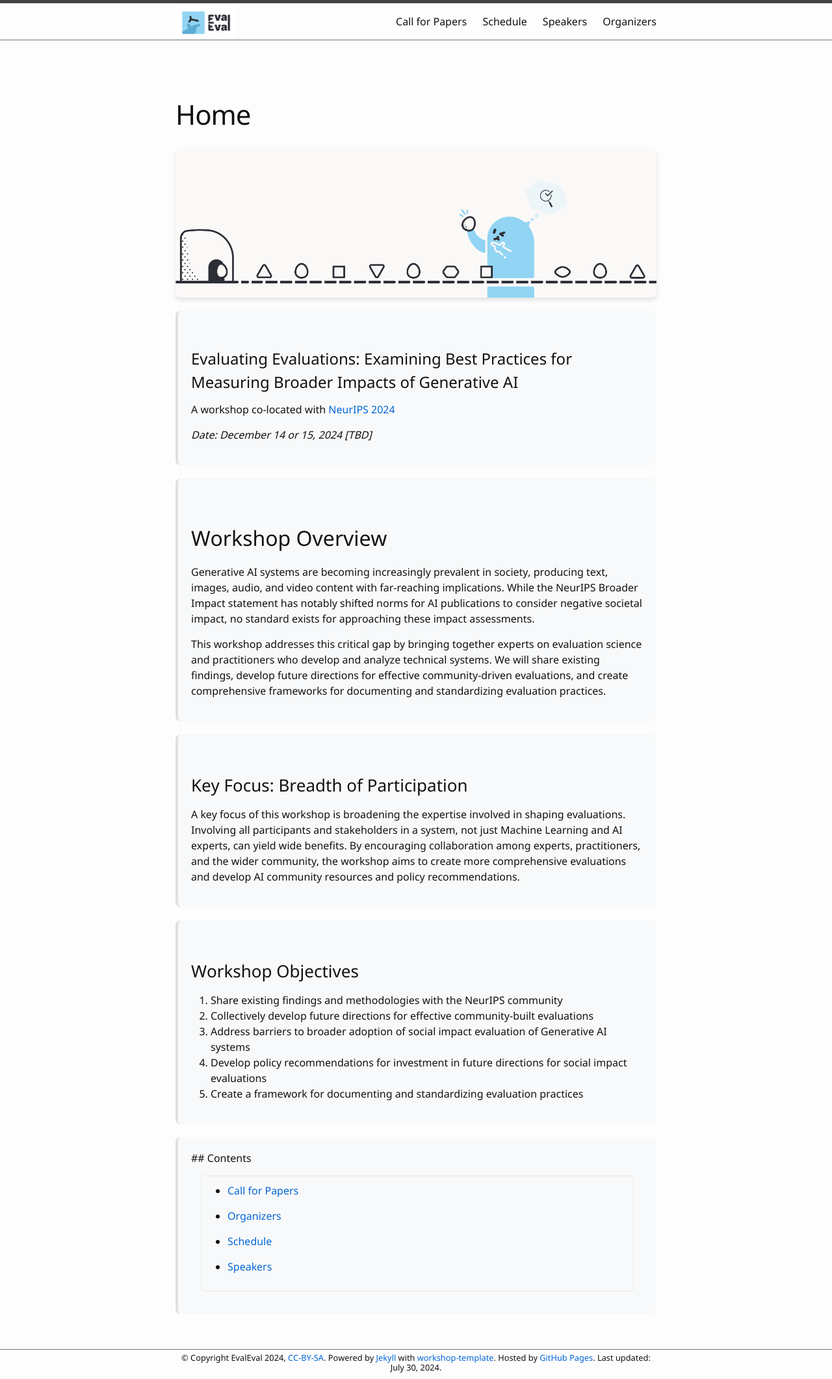
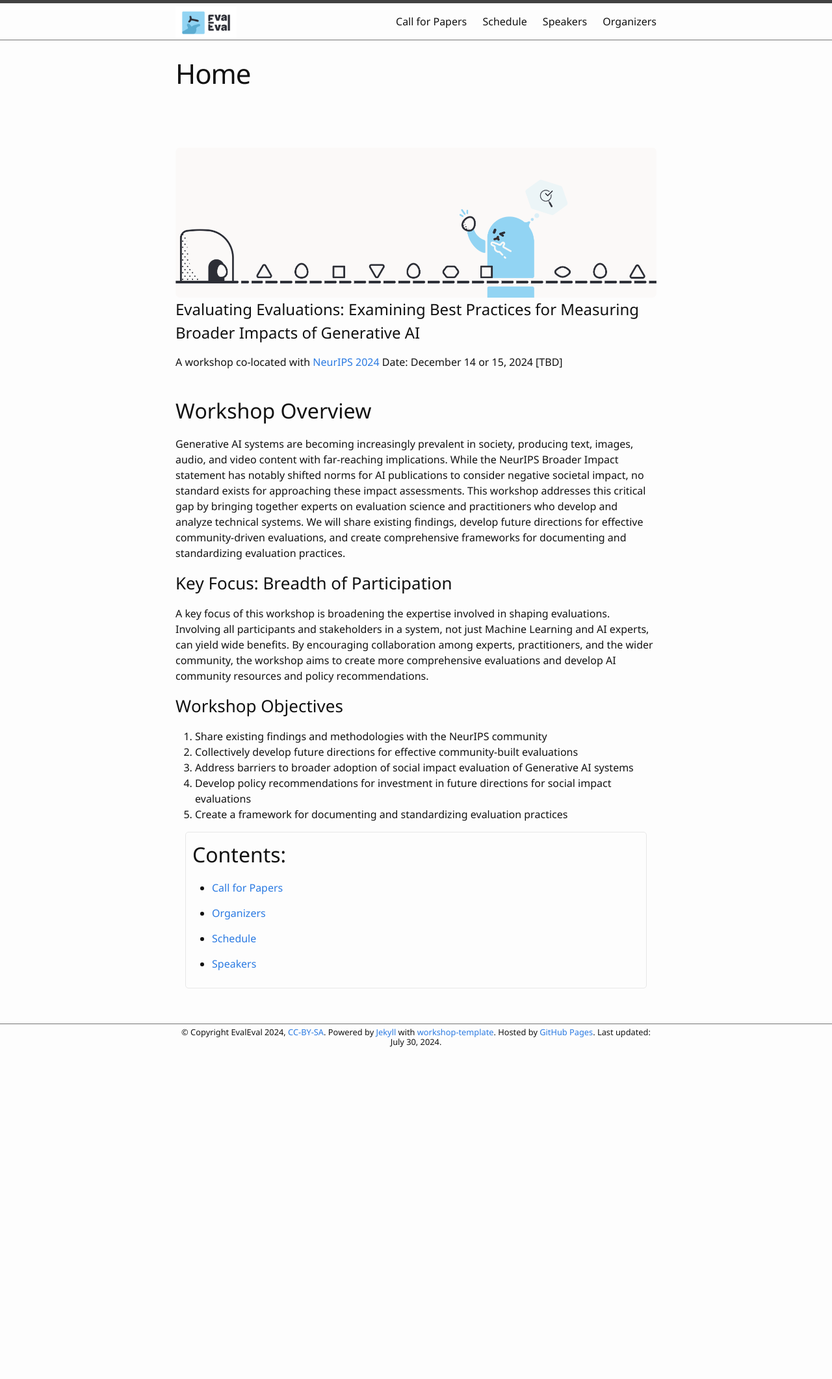
Before and after one commit to aaai-fidu-lab/aaai-fidu-lab.github.io, a Jekyll site: the page built from index.md, in a window 1280 px wide. Shown: the whole page at 65% size. Built offline with Jekyll 4.4.1, drawn with Linux system fonts in a browser that asks for light colours; our own code applies the rules of GitHub Pages for plain Markdown files; after the commit the page ends 1621 px from its top, so only the background shows below that; part of the change alters nothing that is shown.

Commit message:
Update index.md

```diff
--- a/index.md
+++ b/index.md
@@ -1,86 +1,32 @@
 ---
 title: Home
 ---
-
-<style>
-.section-card {
-  background-color: #f8f9fa;
-  border-radius: 8px;
-  padding: 20px;
-  margin-top: 20px;
-  border-left: 4px solid #e0e0e0;
-}
-.site-banner {
-  margin-bottom: 20px;
-  text-align: center;
-}
-.banner-image {
-  max-width: 100%;
-  height: auto;
-  border-radius: 8px;
-  box-shadow: 0 4px 6px rgba(0, 0, 0, 0.1);
-}
-h1, h2, h3 {
-  margin-top: 1.5em;
-  margin-bottom: 0.5em;
-}
-a {
-  color: #0366d6;
-}
-</style>
-
+<br><br>
 <div class="site-banner">
   <img src="{{ '/images/site-banner.png' | relative_url }}" alt="EvalEval 2024 Workshop Banner" class="banner-image">
 </div>
-
-<div class="section-card" markdown="1">
-
 # Evaluating Evaluations: Examining Best Practices for Measuring Broader Impacts of Generative AI
-
 A workshop co-located with [NeurIPS 2024](https://neurips.cc/)
-
-*Date: December 14 or 15, 2024 [TBD]*
-
-</div>
-
-<div class="section-card" markdown="1">
+Date: December 14 or 15, 2024 [TBD]
+<br><br>
 
 ## Workshop Overview
-
 Generative AI systems are becoming increasingly prevalent in society, producing text, images, audio, and video content with far-reaching implications. While the NeurIPS Broader Impact statement has notably shifted norms for AI publications to consider negative societal impact, no standard exists for approaching these impact assessments.
-
 This workshop addresses this critical gap by bringing together experts on evaluation science and practitioners who develop and analyze technical systems. We will share existing findings, develop future directions for effective community-driven evaluations, and create comprehensive frameworks for documenting and standardizing evaluation practices.
 
-</div>
-
-<div class="section-card" markdown="1">
-
 ### Key Focus: Breadth of Participation
-
 A key focus of this workshop is broadening the expertise involved in shaping evaluations. Involving all participants and stakeholders in a system, not just Machine Learning and AI experts, can yield wide benefits. By encouraging collaboration among experts, practitioners, and the wider community, the workshop aims to create more comprehensive evaluations and develop AI community resources and policy recommendations.
 
-</div>
-
-<div class="section-card" markdown="1">
-
 ### Workshop Objectives
-
 1. Share existing findings and methodologies with the NeurIPS community
 2. Collectively develop future directions for effective community-built evaluations
 3. Address barriers to broader adoption of social impact evaluation of Generative AI systems
 4. Develop policy recommendations for investment in future directions for social impact evaluations
 5. Create a framework for documenting and standardizing evaluation practices
 
-</div>
-
-<div class="section-card">
-
-## Contents
-
 <div class="toc" markdown="1">
+## Contents:
 {% for lesson in site.pages %}
 {% if lesson.nav == true %}- [{{ lesson.title }}]({{ lesson.url | relative_url }}){% endif %}
 {% endfor %}
 </div>
-
-</div>
```
